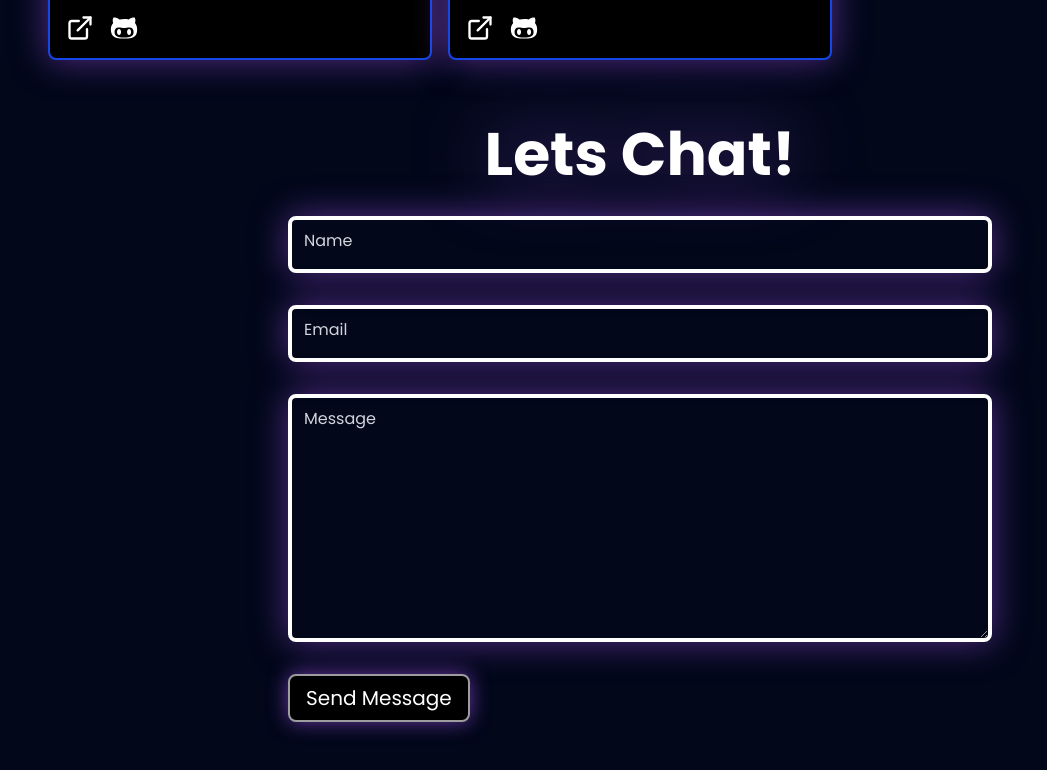
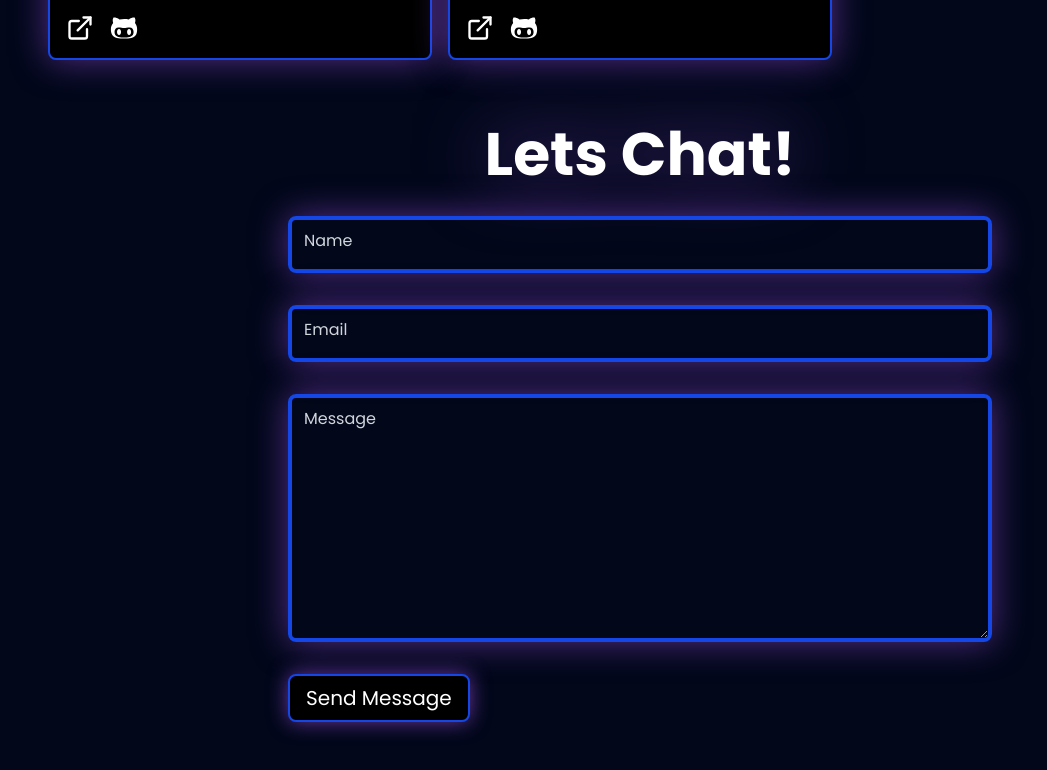
Before and after one commit to VictorMMartinezJr/Personal-Portfolio, a React (Vite) app in the folder frontend/personal-portfolio-frontend/: page / in a window 1280 px wide. Shown: the part 4738-5508 px from the top of the page, without its empty margins (0-1047 px from the left). Built offline with nearby package versions, Linux system fonts and the light colour scheme.

Commit message:
style: update contact form accent color from white to blue

```diff
--- a/frontend/personal-portfolio-frontend/src/components/Contact/Contact.jsx
+++ b/frontend/personal-portfolio-frontend/src/components/Contact/Contact.jsx
@@ -48,7 +48,7 @@ const Contact = () => {
 
   return (
     <section
-        aria-label="Contact me"
+      aria-label="Contact me"
       id="contact"
       className="h-auto w-full flex flex-col justify-center items-center my-12 px-4 lg:max-w-[60%]"
     >
@@ -66,7 +66,7 @@ const Contact = () => {
             onChange={(e) => setName(e.target.value)}
             onFocus={() => setIsNameFocused(true)}
             onBlur={() => setIsNameFocused(false)}
-            className="h-full w-full px-2 py-3 border-4 top-8 border-white rounded-lg focus:outline-none focus:ring-2 focus:ring-white shadow-[0_0_35px_rgba(168,85,247,0.5)]"
+            className="h-full w-full px-2 py-3 border-4 top-8 border-blue-700 rounded-lg focus:outline-none focus:ring-2 focus:ring-neutral-500 shadow-[0_0_35px_rgba(168,85,247,0.5)]"
             required
           />
         </div>
@@ -81,7 +81,7 @@ const Contact = () => {
             onChange={(e) => setEmail(e.target.value)}
             onFocus={() => setIsEmailFocused(true)}
             onBlur={() => setIsEmailFocused(false)}
-            className="h-full w-full px-2 py-3 border-4 border-white rounded-lg focus:outline-none focus:ring-2 focus:ring-white shadow-[0_0_35px_rgba(168,85,247,0.5)]"
+            className="h-full w-full px-2 py-3 border-4 border-blue-700 rounded-lg focus:outline-none focus:ring-2 focus:ring-neutral-500 shadow-[0_0_35px_rgba(168,85,247,0.5)]"
             required
           />
         </div>
@@ -97,7 +97,7 @@ const Contact = () => {
             onChange={(e) => setMessage(e.target.value)}
             onFocus={() => setIsMessageFocused(true)}
             onBlur={() => setIsMessageFocused(false)}
-            className="h-full w-full px-2 border-4 border-white rounded-lg focus:outline-none focus:ring-2 focus:ring-white shadow-[0_0_35px_rgba(168,85,247,0.5)]"
+            className="h-full w-full px-2 border-4 border-blue-700 rounded-lg focus:outline-none focus:ring-2 focus:ring-neutral-500 shadow-[0_0_35px_rgba(168,85,247,0.5)]"
             required
           />
         </div>
@@ -107,7 +107,7 @@ const Contact = () => {
           <button
             type="submit"
             disabled={loading}
-            className="bg-black border-2 border-[#9d9d9d] px-4 py-2 rounded-lg cursor-pointer text-white transform transition-transform duration-200 hover:scale-105 shadow-[0_0_20px_rgba(168,85,247,0.6)] sm:text-xl"
+            className="bg-black border-2 border-blue-700 px-4 py-2 rounded-lg cursor-pointer text-white transform transition-transform duration-200 hover:scale-105 shadow-[0_0_20px_rgba(168,85,247,0.6)] sm:text-xl"
           >
             {result}
           </button>
```
